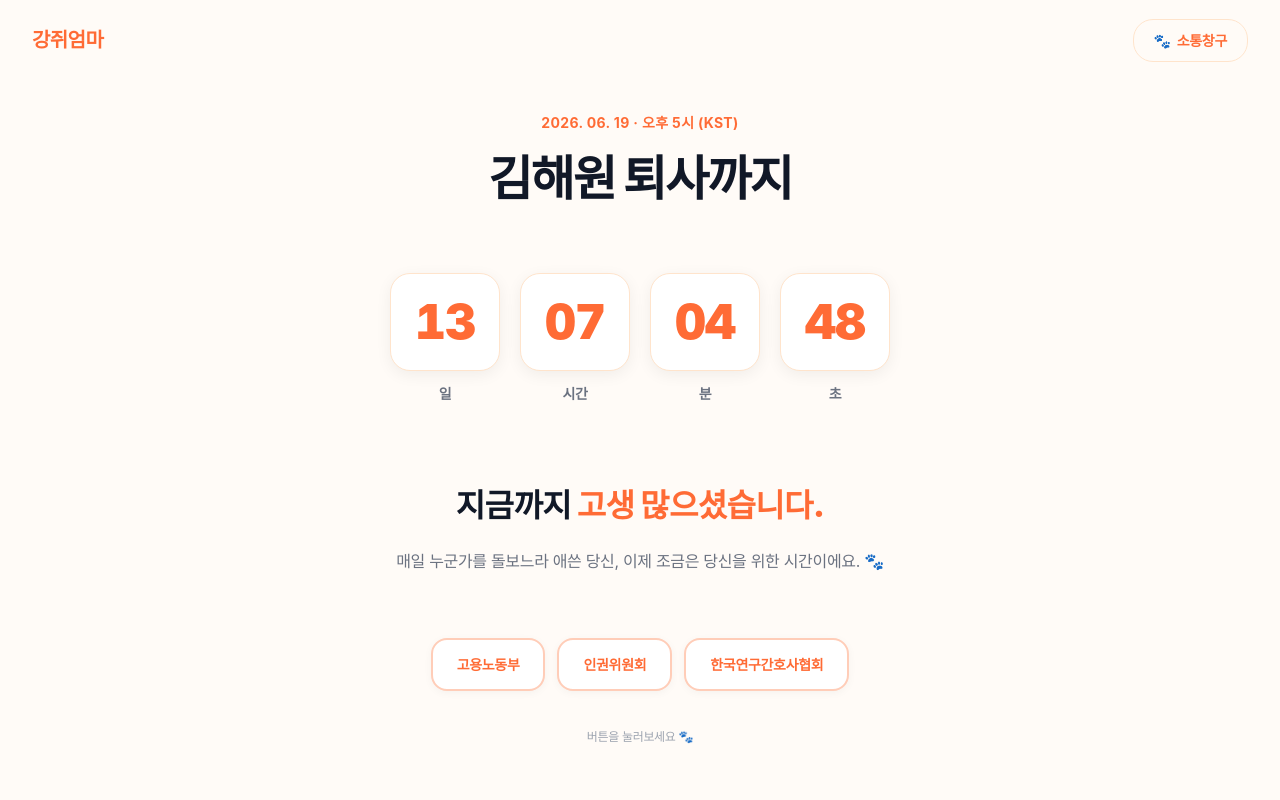
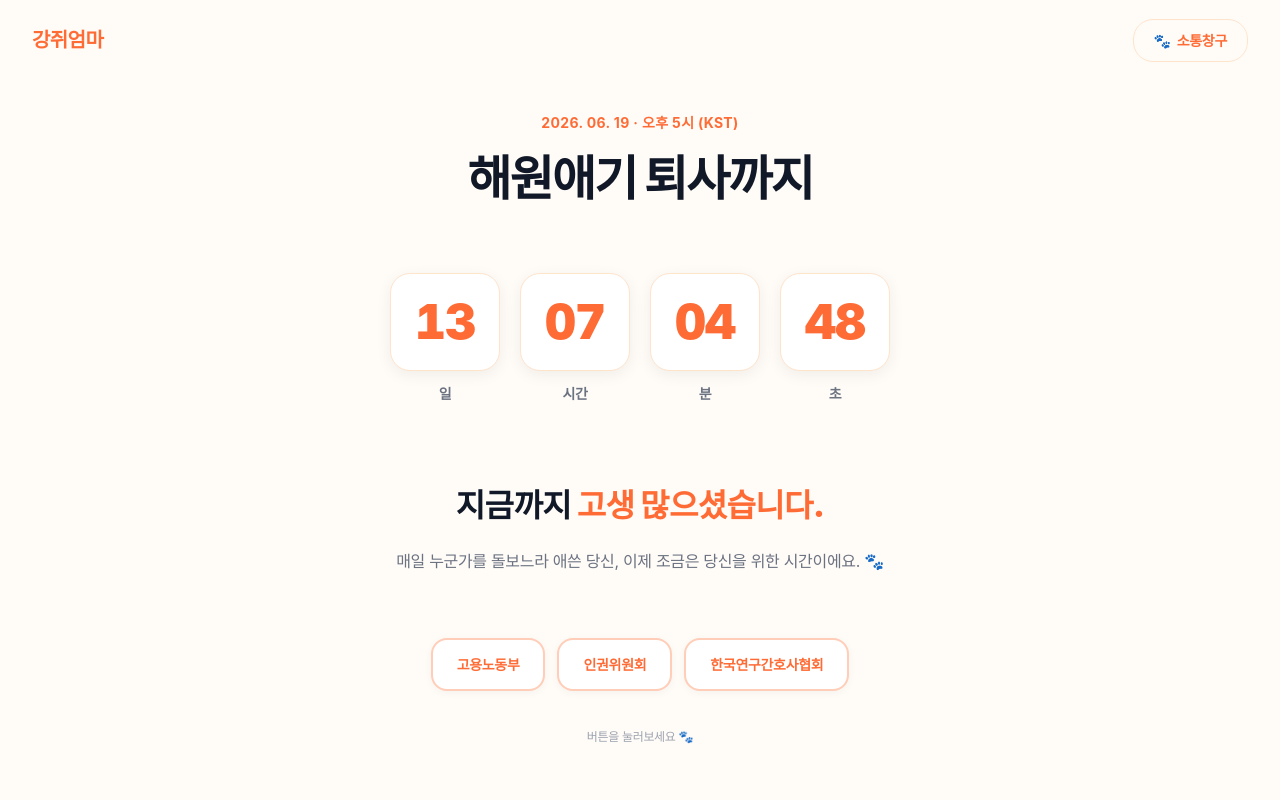
Before and after one commit to gangjiumma/gangjiumma-marketing, a Next.js app: page /6-19 in a window 1280 px wide. Shown: the top 800 px of the page. Built offline with nearby package versions, Linux system fonts and the light colour scheme; a web font is replaced by a local one.

Commit message:
CHANGE 2

```diff
--- a/src/app/6-19/page.tsx
+++ b/src/app/6-19/page.tsx
@@ -24,7 +24,7 @@ export default function Page() {
 
         {/* Hero */}
         <h1 className="text-4xl md:text-6xl font-black text-ink-1 tracking-tightest leading-tight mb-12 md:mb-16">
-          김해원 퇴사까지
+          해원애기 퇴사까지
         </h1>
 
         {/* 카운트다운 */}
```
